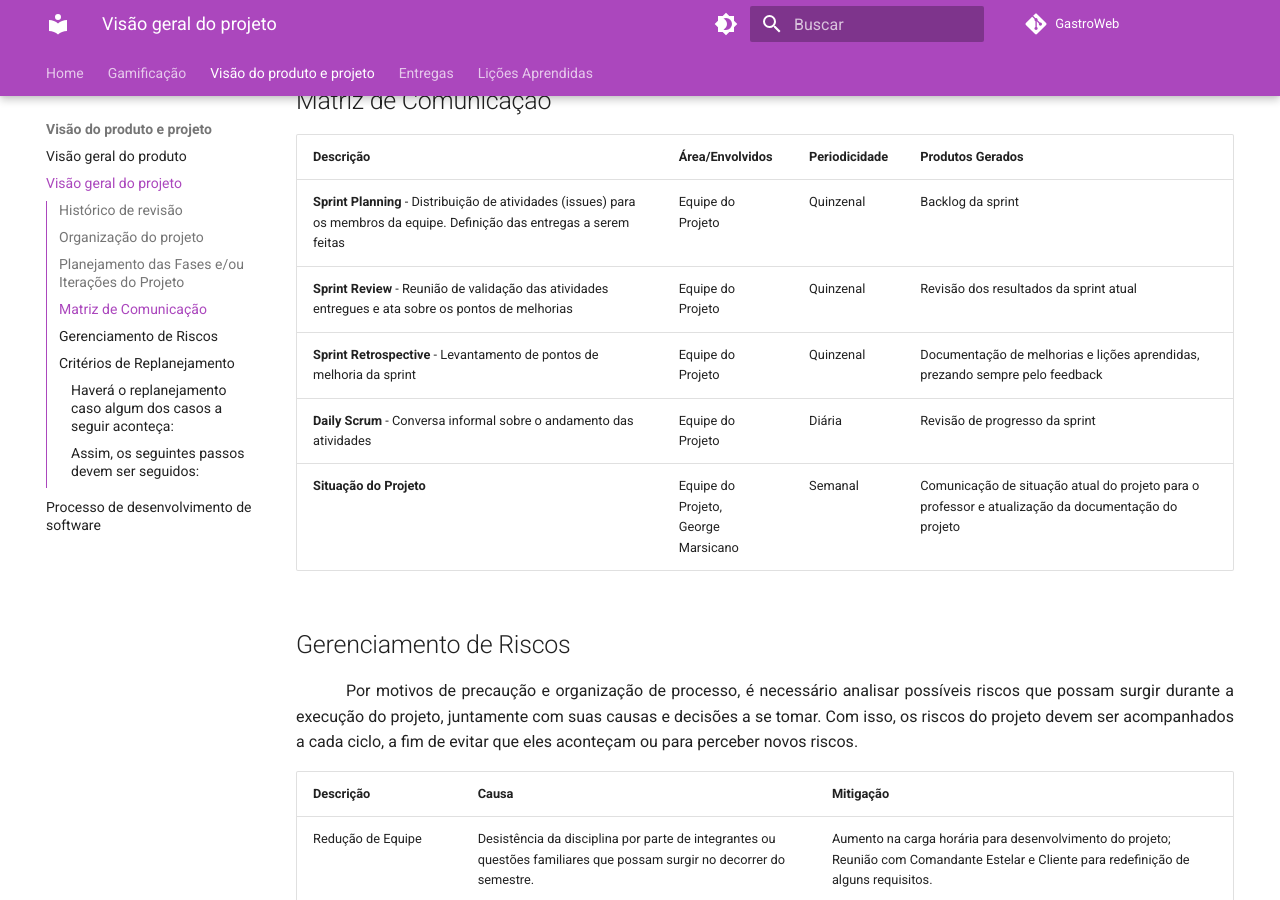
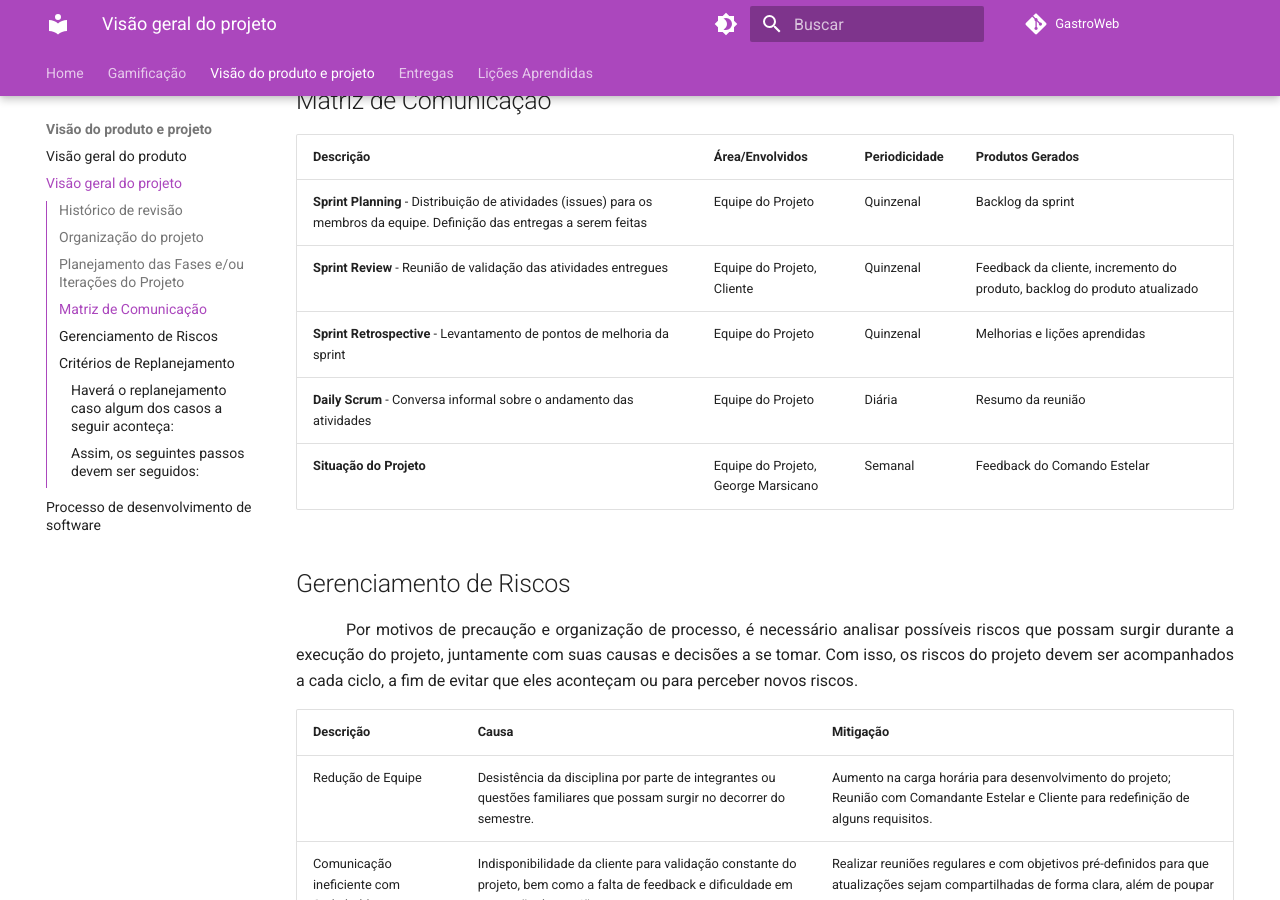
Before and after one commit to mdsreq-fga-unb/2023.2-GastroWeb, an MkDocs documentation site: the page built from docs/visao-produto-projeto/visao-projeto.md, in a window 1280 px wide and 900 px high, scrolled down 2007 px. Built offline with MkDocs 1.6.1 and Material for MkDocs 9.7.7, drawn with Linux system fonts in a browser that asks for light colours; comment, search, counter and statistics services are not loaded.

Commit message:
Update visao-projeto.md

```diff
--- a/docs/visao-produto-projeto/visao-projeto.md
+++ b/docs/visao-produto-projeto/visao-projeto.md
@@ -35,10 +35,10 @@
 | Descrição            | Área/Envolvidos                         | Periodicidade | Produtos Gerados                                                                                   |
 | -------------------- | --------------------------------------- | ------------- | -------------------------------------------------------------------------------------------------- |
 | **Sprint Planning** - Distribuição de atividades (issues) para os membros da equipe. Definição das entregas a serem feitas | Equipe do Projeto                       | Quinzenal     | Backlog da sprint                                                                                  |
-| **Sprint Review** - Reunião de validação das atividades entregues e ata sobre os pontos de melhorias                       | Equipe do Projeto                       | Quinzenal     | Revisão dos resultados da sprint atual                                                             |
-| **Sprint Retrospective** - Levantamento de pontos de melhoria da sprint                                                    | Equipe do Projeto                       | Quinzenal     | Documentação de melhorias e lições aprendidas, prezando sempre pelo feedback                       |
-| **Daily Scrum**  - Conversa informal sobre o andamento das atividades                                                      | Equipe do Projeto                       | Diária        | Revisão de progresso da sprint                                                                     |
-| **Situação do Projeto**                                                                                                    | Equipe do Projeto,<br> George Marsicano | Semanal       | Comunicação de situação atual do projeto para o professor e atualização da documentação do projeto |
+| **Sprint Review** - Reunião de validação das atividades entregues                                                          | Equipe do Projeto, Cliente              | Quinzenal     | Feedback da cliente, incremento do produto, backlog do produto atualizado                          |
+| **Sprint Retrospective** - Levantamento de pontos de melhoria da sprint                                                    | Equipe do Projeto                       | Quinzenal     | Melhorias e lições aprendidas                                                                      |
+| **Daily Scrum**  - Conversa informal sobre o andamento das atividades                                                      | Equipe do Projeto                       | Diária        | Resumo da reunião                                                                                  |
+| **Situação do Projeto**                                                                                                    | Equipe do Projeto,<br> George Marsicano | Semanal       | Feedback do Comando Estelar |
 
 ## Gerenciamento de Riscos
 
```
